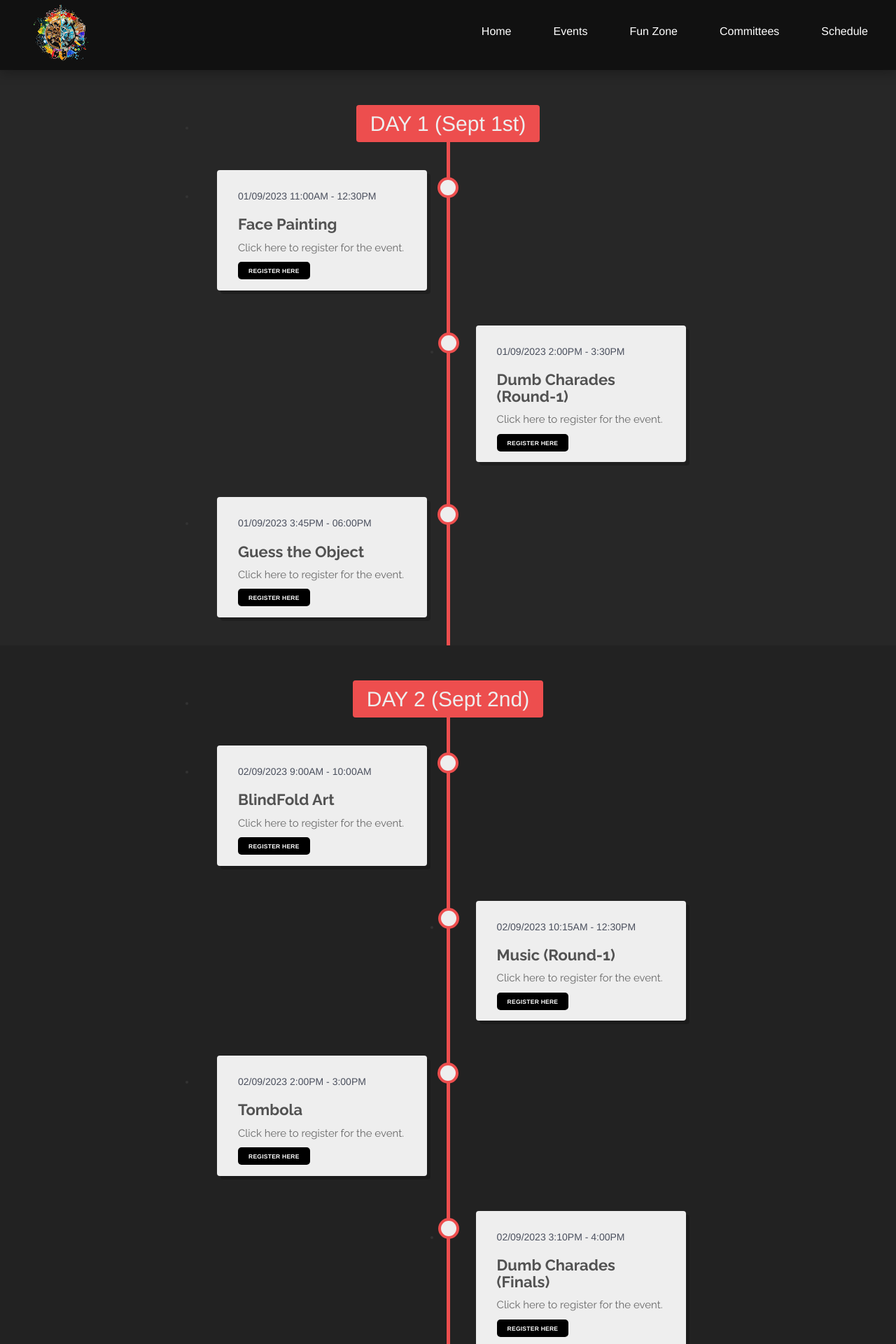
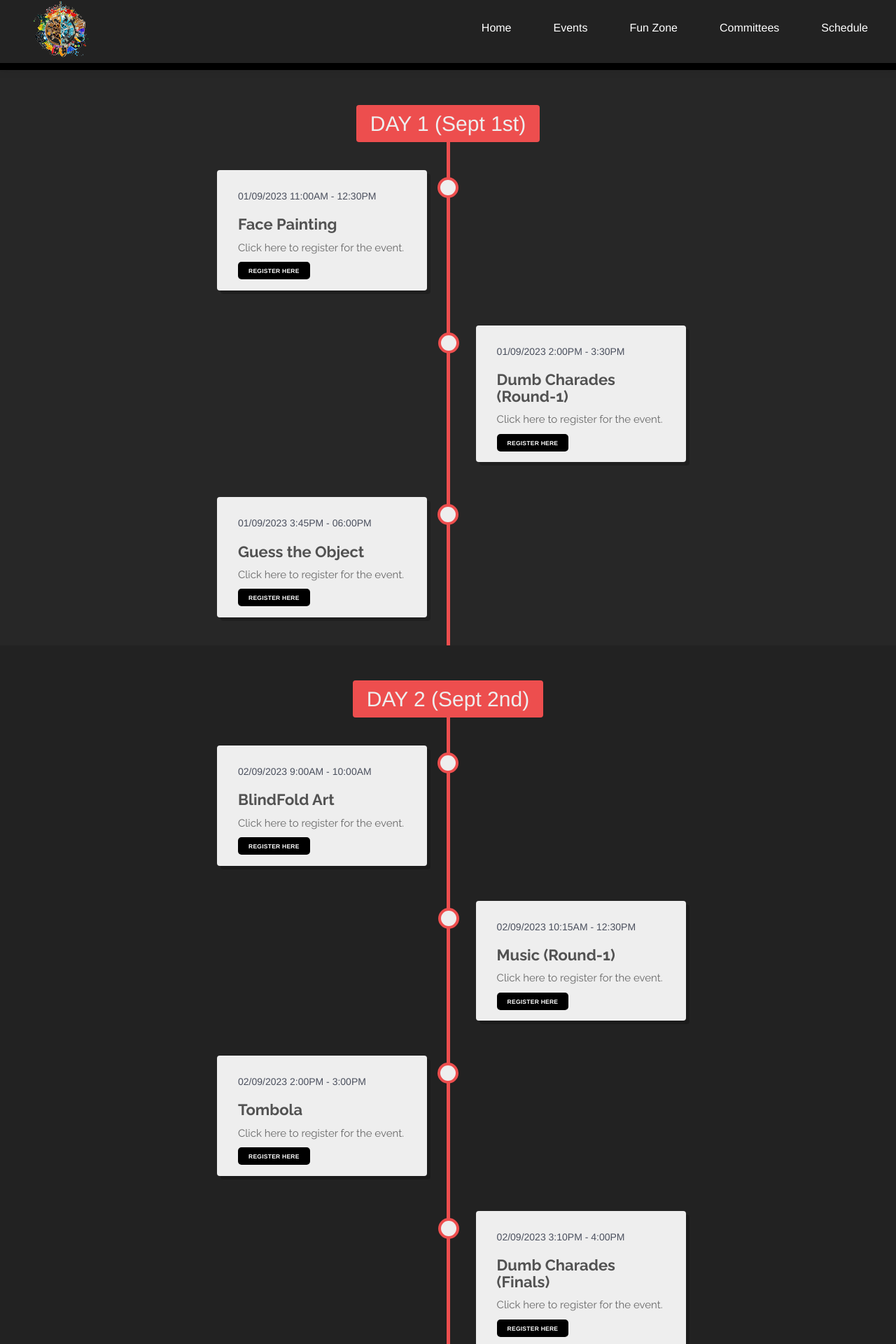
Before and after one commit to anuragShingare30/Aahladh_24, a React (Create React App) app: page /Schedule in a window 1280 px wide. Shown: the top 1920 px of the page at 70% size. Built offline with nearby package versions, Linux system fonts and the light colour scheme.

Commit message:
updated css

```diff
--- a/src/components/Navbar/NavBar.css
+++ b/src/components/Navbar/NavBar.css
@@ -4,16 +4,13 @@
     align-items: center;
     font-size:1.2rem;
     padding: 0 30px;
-    background-color:#131313eb ;
+    background-color:#222 ;
     box-shadow: 0 5px 15px rgba(0, 0, 0, 0.25);
     width: 100%;
-    height: 100px;
-    /* border-radius: 13px; */
+    height: 90px;
     position: fixed;
-    /* top:5px; */
-    left:50%;
-    transform: translate(-50%);
-    z-index: 100;
+    z-index:999;
+
 
 }
 
@@ -84,10 +81,10 @@
         position: absolute;
         top:0;
         left:-110%;
-        align-items:center;
+        align-items:stretch;
+        padding:80px 0 30px 0;
         margin:0;
-        z-index: -1;
-        transition: left 0.3s ease;
+        z-index:-1;
     }
     .nav-menu.active{
         left:0%;
--- a/src/components/Schedule/Schedule.jsx
+++ b/src/components/Schedule/Schedule.jsx
@@ -79,14 +79,10 @@ const timelineData = [
       {
         time: "03/09/2023 01:45PM - 2:45PM",
         title: "Music (Finals)",
-        description: "Click here to register for the event.",
-        registrationLink: "www.example.com",
       },
       {
         time: "03/09/2023 3:00PM - 4:30PM",
         title: "Dance (Finals)",
-        description: "Click here to register for the event.",
-        registrationLink: "www.example.com",
       },
       {
         time: "03/09/2023 4:45PM - 5:45PM",
--- a/src/index.css
+++ b/src/index.css
@@ -17,3 +17,7 @@ code {
   font-family: source-code-pro, Menlo, Monaco, Consolas, 'Courier New',
     monospace;
 }
+
+ul,li{
+  list-style: none;
+}
--- a/src/style.css
+++ b/src/style.css
@@ -198,7 +198,7 @@
 .buttons {
     position: absolute;
     bottom: 30px;
-    z-index: 22222;
+    z-index: 22;
     text-align: center;
     width: 100%;
 }
@@ -218,8 +218,6 @@
 .register-btn:hover {
     background-color: #bac383;
     cursor: pointer;
-    /* color: white;
-    font-weight: bold; */
 }
 
 /* register-btn */
```
